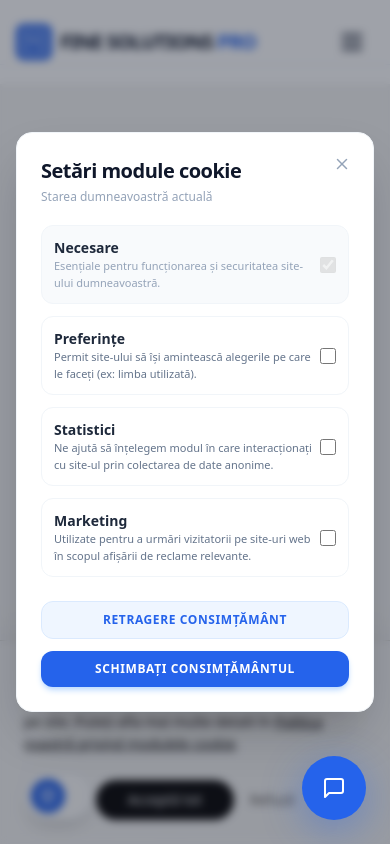
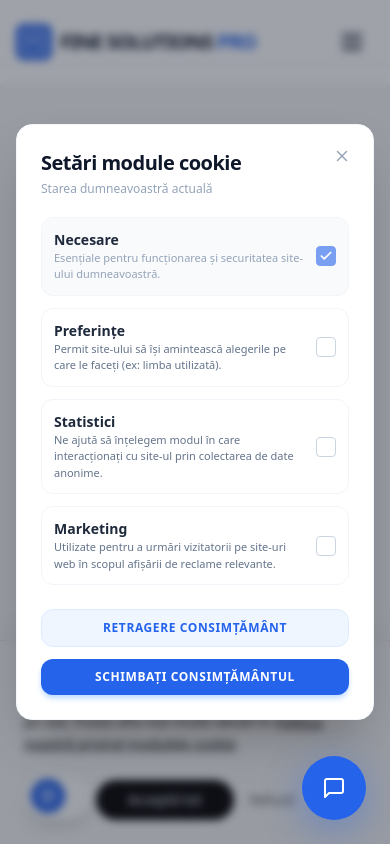
Before and after one commit to evialbert/FSPro, a Next.js app: page / in a window 390 px wide. Both pictures are taken after a click on the button "COOKIE SETTINGS". Shown: the top 844 px of the page. Built offline with nearby package versions, Linux system fonts and the light colour scheme.

Commit message:
fix(cookies): adăugat optimizări touch-manipulation și prevenit blocarea tap-ului pe mobil

```diff
--- a/components/CookieSettings.tsx
+++ b/components/CookieSettings.tsx
@@ -1,7 +1,7 @@
 "use client";
 
 import React, { useState, useEffect } from "react";
-import { ShieldCheck, Settings2, X } from "lucide-react";
+import { ShieldCheck, Settings2, X, Check } from "lucide-react";
 
 interface CookiePreferences {
   necessary: boolean;
@@ -42,7 +42,7 @@ export default function CookieSettings() {
   }, [isOpen]);
 
   // Schimbarea stării bifelor la click / tap
-  const handleCheckboxChange = (key: keyof CookiePreferences) => {
+  const togglePreference = (key: keyof CookiePreferences) => {
     if (key === "necessary") return;
     setPreferences((prev) => ({ ...prev, [key]: !prev[key] }));
   };
@@ -90,6 +90,7 @@ export default function CookieSettings() {
       {/* 1. Bula ta discretă din colț (neschimbată, cu toate animațiile ei) */}
       <div className="fixed bottom-6 left-6 z-[9998]">
         <button
+          type="button"
           onClick={() => setIsOpen(true)}
           className="group flex items-center bg-white/70 backdrop-blur-md border border-slate-200 p-1.5 rounded-full shadow-lg hover:shadow-xl hover:bg-slate-900 transition-all duration-500 ease-in-out"
           aria-label="Setări Cookies"
@@ -117,10 +118,11 @@ export default function CookieSettings() {
           <div className="absolute inset-0" onClick={() => setIsOpen(false)} />
 
           {/* Corpul Panoului */}
-          <div className="relative w-full max-w-lg bg-white rounded-2xl shadow-2xl border border-slate-100 p-6 overflow-hidden transform transition-all">
+          <div className="relative w-full max-w-lg bg-white rounded-2xl shadow-2xl border border-slate-100 p-6 overflow-hidden transform transition-all z-10">
 
             {/* Buton Închidere X */}
             <button
+              type="button"
               onClick={() => setIsOpen(false)}
               className="absolute top-4 right-4 p-1.5 text-slate-400 hover:text-slate-600 hover:bg-slate-100 rounded-full transition-colors"
               aria-label="Închide"
@@ -137,65 +139,91 @@ export default function CookieSettings() {
 
               {/* Necesare */}
               <div className="flex items-center justify-between p-3 rounded-xl bg-slate-50 border border-slate-100 select-none">
-                <div>
+                <div className="pr-3">
                   <span className="font-semibold block text-sm text-slate-800">Necesare</span>
                   <span className="text-[11px] text-slate-400 block max-w-[320px]">Esențiale pentru funcționarea și securitatea site-ului dumneavoastră.</span>
                 </div>
-                <input
-                  type="checkbox"
-                  checked={preferences.necessary}
+                <button
+                  type="button"
                   disabled
-                  className="w-4 h-4 accent-blue-600 cursor-not-allowed opacity-60 flex-shrink-0"
-                />
+                  className="w-5 h-5 rounded bg-blue-600 border border-blue-600 flex items-center justify-center text-white opacity-60 flex-shrink-0 cursor-not-allowed"
+                  aria-label="Necesare (obligatoriu)"
+                >
+                  <Check size={14} strokeWidth={3} />
+                </button>
               </div>
 
               {/* Preferințe */}
-              <label className="relative flex items-center justify-between p-3 rounded-xl border border-slate-100 hover:border-blue-200 hover:bg-blue-50/30 transition-all cursor-pointer select-none">
-                <div>
+              <div
+                onClick={() => togglePreference("preferences")}
+                className="flex items-center justify-between p-3 rounded-xl border border-slate-100 hover:border-blue-200 hover:bg-blue-50/30 active:bg-blue-100/50 transition-all cursor-pointer select-none touch-manipulation"
+              >
+                <div className="pr-3 pointer-events-none">
                   <span className="font-semibold block text-sm text-slate-800">Preferinţe</span>
                   <span className="text-[11px] text-slate-500 block max-w-[320px]">Permit site-ului să își amintească alegerile pe care le faceți (ex: limba utilizată).</span>
                 </div>
-                <div className="relative flex items-center justify-center">
-                  <input
-                    type="checkbox"
-                    checked={preferences.preferences}
-                    onChange={() => handleCheckboxChange("preferences")}
-                    className="w-4 h-4 accent-blue-600 cursor-pointer flex-shrink-0"
-                  />
-                </div>
-              </label>
+                <button
+                  type="button"
+                  onClick={(e) => {
+                    e.stopPropagation();
+                    togglePreference("preferences");
+                  }}
+                  className={`w-5 h-5 rounded flex items-center justify-center transition-all flex-shrink-0 border ${
+                    preferences.preferences ? "bg-blue-600 border-blue-600 text-white" : "border-slate-300 bg-white"
+                  }`}
+                  aria-checked={preferences.preferences}
+                >
+                  {preferences.preferences && <Check size={14} strokeWidth={3} />}
+                </button>
+              </div>
 
               {/* Statistici */}
-              <label className="relative flex items-center justify-between p-3 rounded-xl border border-slate-100 hover:border-blue-200 hover:bg-blue-50/30 transition-all cursor-pointer select-none">
-                <div>
+              <div
+                onClick={() => togglePreference("statistics")}
+                className="flex items-center justify-between p-3 rounded-xl border border-slate-100 hover:border-blue-200 hover:bg-blue-50/30 active:bg-blue-100/50 transition-all cursor-pointer select-none touch-manipulation"
+              >
+                <div className="pr-3 pointer-events-none">
                   <span className="font-semibold block text-sm text-slate-800">Statistici</span>
                   <span className="text-[11px] text-slate-500 block max-w-[320px]">Ne ajută să înțelegem modul în care interacționați cu site-ul prin colectarea de date anonime.</span>
                 </div>
-                <div className="relative flex items-center justify-center">
-                  <input
-                    type="checkbox"
-                    checked={preferences.statistics}
-                    onChange={() => handleCheckboxChange("statistics")}
-                    className="w-4 h-4 accent-blue-600 cursor-pointer flex-shrink-0"
-                  />
-                </div>
-              </label>
+                <button
+                  type="button"
+                  onClick={(e) => {
+                    e.stopPropagation();
+                    togglePreference("statistics");
+                  }}
+                  className={`w-5 h-5 rounded flex items-center justify-center transition-all flex-shrink-0 border ${
+                    preferences.statistics ? "bg-blue-600 border-blue-600 text-white" : "border-slate-300 bg-white"
+                  }`}
+                  aria-checked={preferences.statistics}
+                >
+                  {preferences.statistics && <Check size={14} strokeWidth={3} />}
+                </button>
+              </div>
 
               {/* Marketing */}
-              <label className="relative flex items-center justify-between p-3 rounded-xl border border-slate-100 hover:border-blue-200 hover:bg-blue-50/30 transition-all cursor-pointer select-none">
-                <div>
+              <div
+                onClick={() => togglePreference("marketing")}
+                className="flex items-center justify-between p-3 rounded-xl border border-slate-100 hover:border-blue-200 hover:bg-blue-50/30 active:bg-blue-100/50 transition-all cursor-pointer select-none touch-manipulation"
+              >
+                <div className="pr-3 pointer-events-none">
                   <span className="font-semibold block text-sm text-slate-800">Marketing</span>
                   <span className="text-[11px] text-slate-500 block max-w-[320px]">Utilizate pentru a urmări vizitatorii pe site-uri web în scopul afișării de reclame relevante.</span>
                 </div>
-                <div className="relative flex items-center justify-center">
-                  <input
-                    type="checkbox"
-                    checked={preferences.marketing}
-                    onChange={() => handleCheckboxChange("marketing")}
-                    className="w-4 h-4 accent-blue-600 cursor-pointer flex-shrink-0"
-                  />
-                </div>
-              </label>
+                <button
+                  type="button"
+                  onClick={(e) => {
+                    e.stopPropagation();
+                    togglePreference("marketing");
+                  }}
+                  className={`w-5 h-5 rounded flex items-center justify-center transition-all flex-shrink-0 border ${
+                    preferences.marketing ? "bg-blue-600 border-blue-600 text-white" : "border-slate-300 bg-white"
+                  }`}
+                  aria-checked={preferences.marketing}
+                >
+                  {preferences.marketing && <Check size={14} strokeWidth={3} />}
+                </button>
+              </div>
 
             </div>
 
@@ -209,12 +237,14 @@ export default function CookieSettings() {
             {/* Butoanele Principale Solicitate (Albastre & Grilă perfectă) */}
             <div className="grid grid-cols-1 sm:grid-cols-2 gap-3">
               <button
+                type="button"
                 onClick={handleWithdrawConsent}
                 className="px-4 py-2.5 text-xs font-bold text-blue-600 bg-blue-50 hover:bg-blue-100 border border-blue-100 rounded-xl transition-all text-center uppercase tracking-wider"
               >
                 Retragere consimțământ
               </button>
               <button
+                type="button"
                 onClick={handleSaveConsent}
                 className="px-4 py-2.5 text-xs font-bold text-white bg-blue-600 hover:bg-blue-700 rounded-xl shadow-md shadow-blue-200 transition-all text-center uppercase tracking-wider"
               >
```
